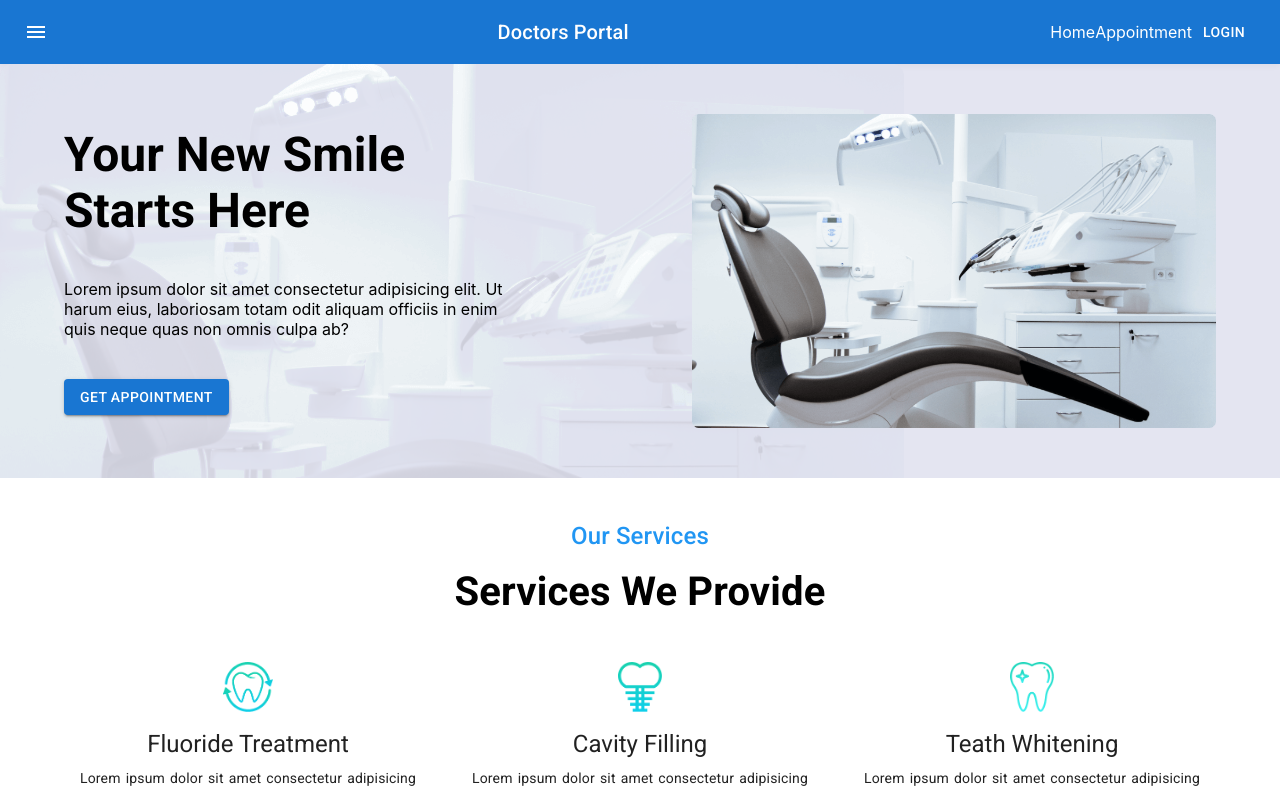
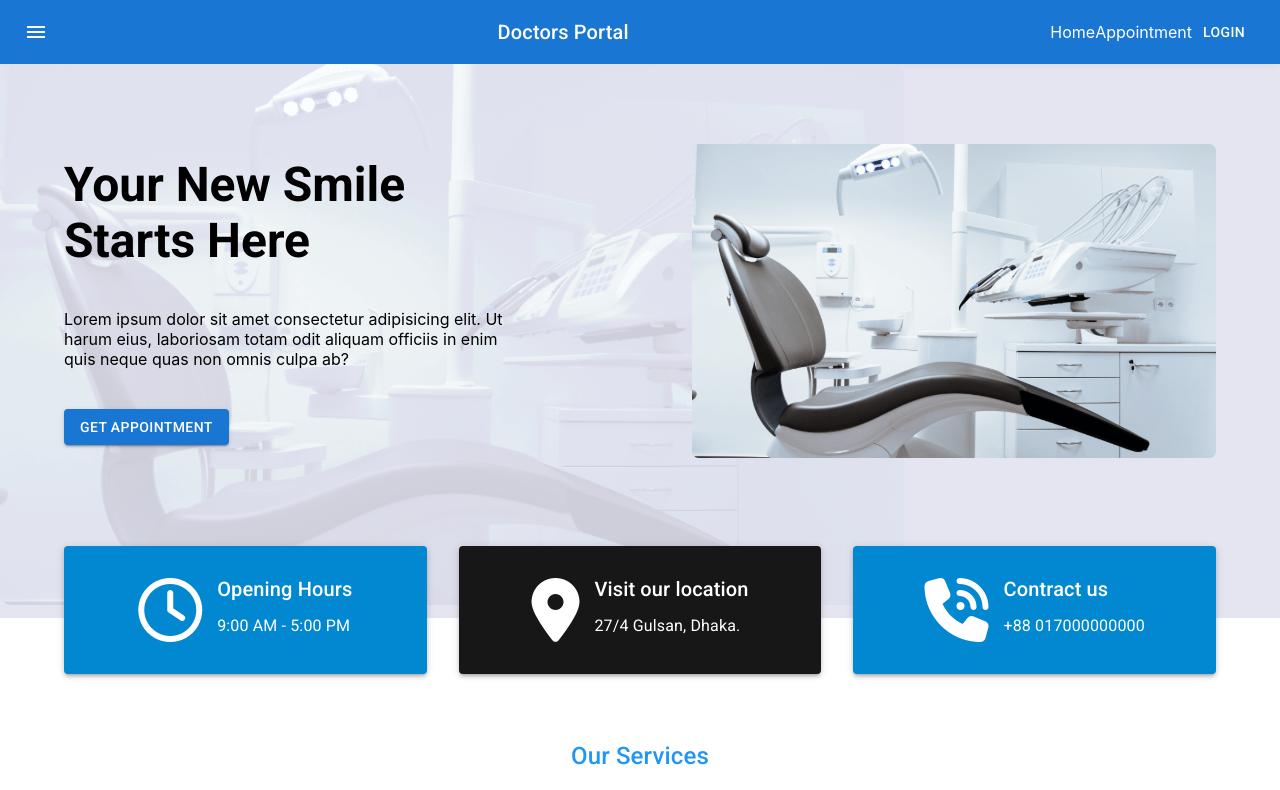
Before and after one commit to mesu-ai/doctors-portal, a React (Create React App) app: page / in a window 1280 px wide. Shown: the top 790 px of the page. Built offline with nearby package versions, Linux system fonts and the light colour scheme.

Commit message:
info card add

```diff
--- a/src/App.css
+++ b/src/App.css
@@ -1,6 +1,6 @@
 .App {
   text-align: center;
-  /* background-color: rgba(32, 6, 44, 0.856); */
+  /* background-color: rgb(23, 23, 24); */
 
 
 
--- a/src/pages/home/Home.js
+++ b/src/pages/home/Home.js
@@ -3,6 +3,7 @@ import AppointmentBanner from './appoinmentBanner/AppointmentBanner';
 import Contractus from './contractUs/Contractus';
 import ExceptionalDental from './exceptionelDental/ExceptionalDental';
 import HomeBanner from './homeBanner/HomeBanner';
+import InfoCard from './InfoCard/InfoCard';
 import Services from './services/Services';
 import Testimonial from './testimonial/Testimonial';
 
@@ -12,6 +13,7 @@ const Home = () => {
 
 
             <HomeBanner></HomeBanner>
+            <InfoCard></InfoCard>
             <Services></Services>
             <ExceptionalDental></ExceptionalDental>
             <AppointmentBanner></AppointmentBanner>
--- /dev/null
+++ b/src/pages/home/InfoCard/InfoCard.js
@@ -0,0 +1,73 @@
+import { Container, Grid, Paper, Typography } from '@mui/material';
+import { Box } from '@mui/system';
+import React from 'react';
+
+const InfoCard = () => {
+    return (
+        <Box sx={{ flexGrow: 1,mt:-15,mb:8 }}>
+        <Container>
+        <Grid container rowSpacing={1} columnSpacing={{ xs: 1, sm: 2, md: 4 }} >
+
+            <Grid item xs={12} sm={6} md={4} >
+
+            <Paper elevation={3} sx={{backgroundColor:'info.main',display:'flex',justifyContent:'center',alignItems:'center',px:3,py:2}} >
+
+            <p><i style={{color:'white'}} className="far fa-clock fa-4x"></i></p>
+            <div style={{color:'white',textAlign:'start',marginLeft:'15px'}}>
+            <Typography variant="h6" gutterBottom component="div">
+                Opening Hours
+            </Typography>
+            <Typography sx={{textAlign:'justify'}} variant="subtitle1" gutterBottom component="div">
+               9:00 AM - 5:00 PM
+            </Typography>
+
+            </div>
+
+
+            </Paper>
+            </Grid>
+
+            <Grid item xs={12} sm={6} md={4}>
+            <Paper elevation={3} sx={{backgroundColor:'rgb(23, 23, 24)',display:'flex',justifyContent:'center',alignItems:'center',px:3,py:2}} >
+
+            <p><i style={{color:'white'}} className="fas fa-map-marker-alt fa-4x"></i></p>
+            <div style={{color:'white',textAlign:'start',marginLeft:'15px'}}>
+            <Typography variant="h6" gutterBottom component="div">
+                Visit our location
+            </Typography>
+            <Typography sx={{textAlign:'justify'}} variant="subtitle1" gutterBottom component="div">
+                27/4 Gulsan, Dhaka.
+            </Typography>
+
+            </div>
+
+
+            </Paper>
+            </Grid>
+
+            <Grid item xs={12} sm={6} md={4}>
+            <Paper elevation={3} sx={{backgroundColor:'info.main',display:'flex',justifyContent:'center',alignItems:'center',px:3,py:2}} >
+
+            <p><i style={{color:'white'}} className="fas fa-phone-volume fa-4x"></i></p>
+            <div style={{color:'white',textAlign:'start',marginLeft:'15px'}}>
+            <Typography variant="h6" gutterBottom component="div">
+                Contract us
+            </Typography>
+            <Typography sx={{textAlign:'justify'}} variant="subtitle1" gutterBottom component="div">
+                +88 017000000000
+            </Typography>
+
+            </div>
+
+
+            </Paper>
+            </Grid>
+
+        </Grid>
+
+        </Container>
+        </Box>
+    );
+};
+
+export default InfoCard;
--- a/src/pages/home/contractUs/Contractus.js
+++ b/src/pages/home/contractUs/Contractus.js
@@ -41,7 +41,7 @@ const Contractus = () => {
         <TextField required sx={{backgroundColor:'white',my:3}} fullWidth label="Subject" id="fullWidth" />
         <TextField multiline rows={4} sx={{backgroundColor:'white'}} required fullWidth label="Your Messege" id="fullWidth" />
 
-        <Button type="submit" sx={{my:5,px:4}} variant="contained">SEND</Button>
+        <Button type="submit" sx={{my:5,px:4}} variant="contained">SUBMIT</Button>
 
         </form>
         </Box>
--- a/src/pages/home/homeBanner/HomeBanner.js
+++ b/src/pages/home/homeBanner/HomeBanner.js
@@ -10,14 +10,15 @@ const bannerBg={
     backgroundRepeat:'no-repeat',
     backgroundColor: 'rgba(226, 227, 240, 0.911)',
     backgroundBlendMode:'lighten,darken',
-    padding:'50px 0px'
+    paddingTop:'80px',
+    paddingBottom:'160px'
 
 }
 
 const HomeBanner = () => {
     return (
 
-        <Box style={bannerBg} className="home-banner"  sx={{ flexGrow: 1,mb:5, display:'flex',alignItems:'center',justifyContent:'center' }}>
+        <Box style={bannerBg} className="home-banner"  sx={{ flexGrow: 1,mb:5, display:'flex',alignItems:'center',justifyContent:'center',}}>
             <Container >
             <Grid container spacing={5} >
                 <Grid item xs={12} md={6} lg={5} sx={{textAlign:'start',display:'flex',flexDirection:'column',alignItems:'start',justifyContent:'center'}}>
```
